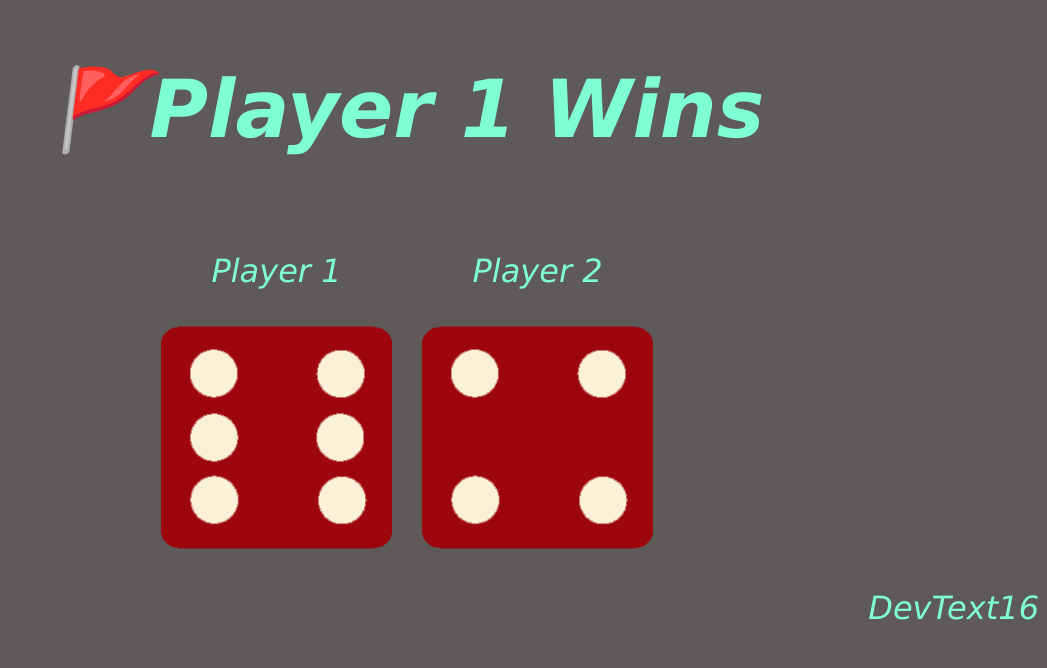
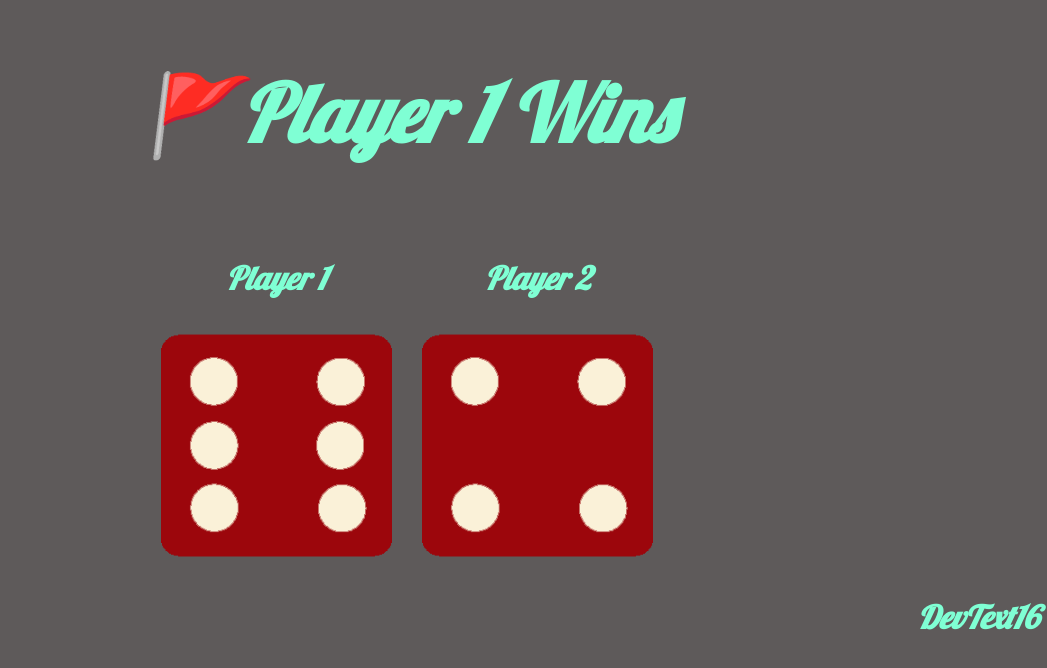
Before and after one commit to onosejoor/Dice-challenge, a plain HTML site: page index.html in a window 1280 px wide. Shown: the whole page, without its empty margins (233-1280 px from the left). Drawn offline with Linux system fonts and the light colour scheme.

Commit message:
Add files via upload

```diff
--- a/index.html
+++ b/index.html
@@ -4,11 +4,14 @@
     <meta charset="UTF-8">
     <meta name="viewport" content="width=device-width, initial-scale=1.0">
     <title>Dice Challenge</title>
+    <link rel="preconnect" href="https://fonts.googleapis.com">
+<link rel="preconnect" href="https://fonts.gstatic.com" crossorigin>
+<link href="https://fonts.googleapis.com/css2?family=Lobster&display=swap" rel="stylesheet">
     <link rel="stylesheet" href="./style.css">
 </head>
 <body>
     <div class="container">
-            <h1><em>Refresh Me</em></h1>
+            <h1>Refresh Me</h1>
 
     <!-- Player 1 -->
 
--- a/style.css
+++ b/style.css
@@ -10,6 +10,7 @@ h1{
     color: aquamarine;
     font-weight: 900;
     font-style: italic;
+    font-family: "Lobster", sans-serif;
 
 }
 
@@ -27,6 +28,8 @@ p{
     color: darkgrey;
     color: aquamarine;
     font-style: italic;
+    font-weight: 900;
+    font-family: "Lobster", sans-serif;
 }
 
 .container{
```
